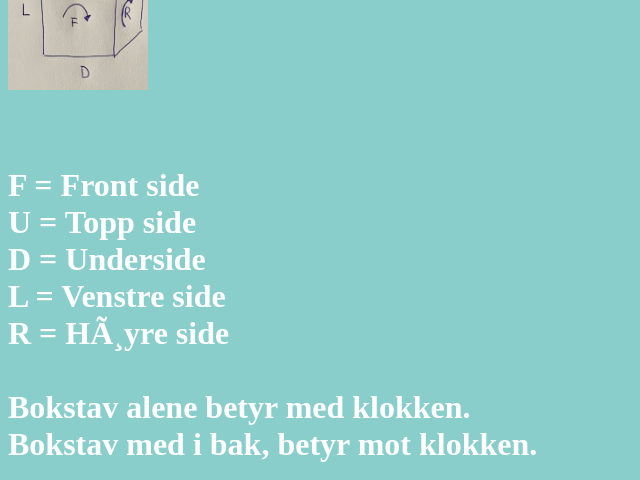
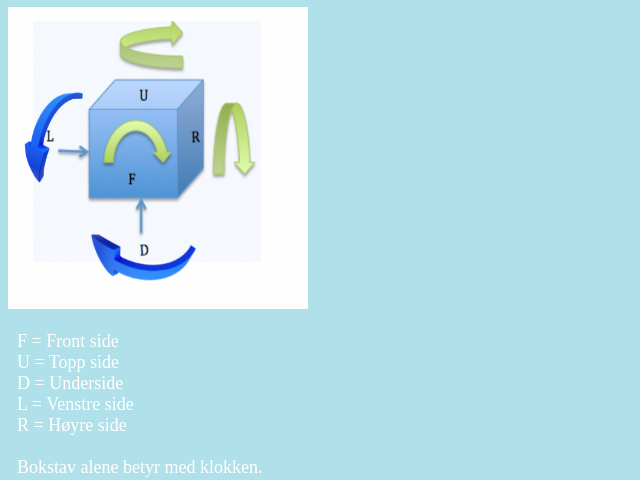
Before and after one commit to marianne98/marianne98.github.io, a plain HTML site: page index.html in a window 1280 px wide. Shown: the part 73-553 px from the top of the page, without its empty margins (0-640 px from the left). Drawn offline with Linux system fonts and the light colour scheme.

Commit message:
23.46
ny

```diff
--- a/index.html
+++ b/index.html
@@ -1,17 +1,16 @@
 <!DOCTYPE html>
 <html lang="no-BO">
 
-<body style="background-color:rgb(138, 206, 204); font-family: avenir
-;">
+<body style="background-color: rgb(176, 224, 233); font-family: avenir">
 
 
 
-<h1 style="font-family:avenir; color: rgba(224, 243, 242, 0.959)> Rubiks Kube 3x3</h1>
+<h1 style="font-family:avenir; color: rgba(253, 253, 253, 0.959);"> Rubiks Kube 3x3 </h1>
 <meta charset="UTF-8">
 
-<img src="forklaring-sider.jpg"alt="forklaring til sider"width="140"height="142">
+<img src="forklaring1.jpg"alt="forklaring til sider"width="300"height="302">
 
-<pre style="font-family:avenir; color:white">
+<pre style= "color: white; font-family: avenir; font-size: 18px">
   F = Front side
   U = Topp side
   D = Underside
@@ -89,7 +88,7 @@ Bokstav med i bak, betyr mot klokken.
 <p style="color: white"> Bruk Ri-Di-R-D </p>
 
 
-<p style="text-align:center;"> Kuben skal nå se slik ut </p>
+<p style="color:white"> Kuben skal nå se slik ut </p>
 <img src="ferdig.jpg"alt="L i hjørnet"width="140" height="142">
 </body>
 </html>
```
Also changed, not shown: forklaring1.jpg (added), 1 other file. Lines whose indentation alone changed are shown as unchanged.
